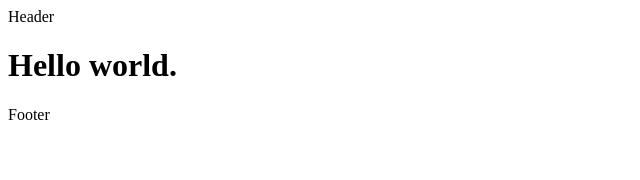
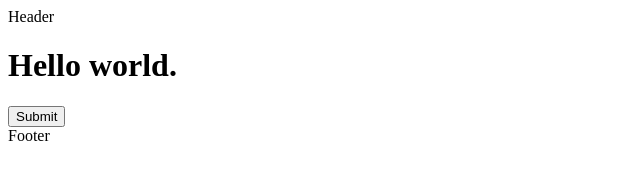
Before and after one commit to d1yat/hello-world, a plain HTML site: page index.html in a window 1280 px wide. Shown: the whole page, without its empty margins (0-640 px from the left). Drawn offline with Linux system fonts and the light colour scheme.

Commit message:
Add Button element

```diff
--- a/index.html
+++ b/index.html
@@ -8,6 +8,7 @@
 
     <div class="body-content">
       <h1>Hello world.</h1>
+      <button type="button" id="btn-submit">Submit</button>
     </div>
 
     <div id="footer">Footer</div>
```
